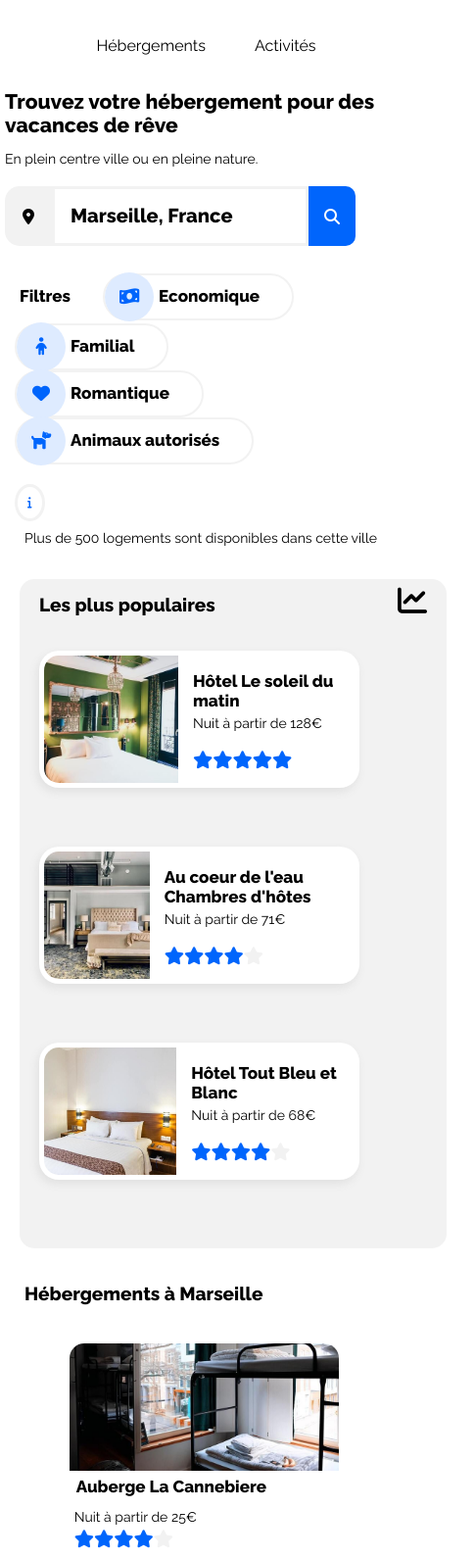
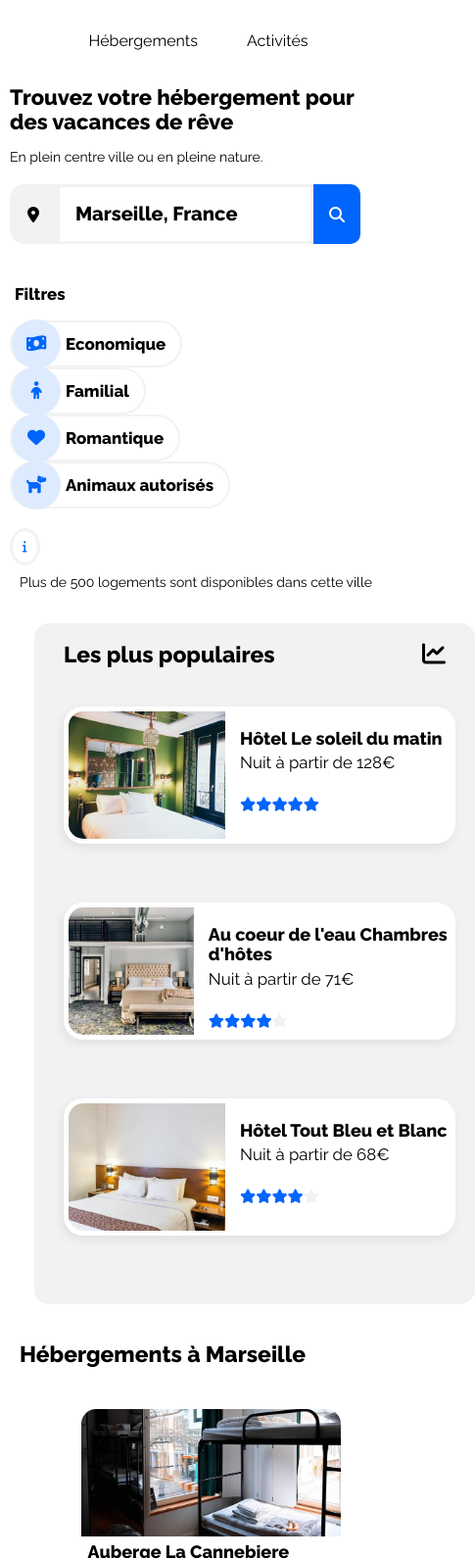
Before and after one commit to MLa2610GitHub/codeBooki20dec2021, a plain HTML site: page index.html in a window 390 px wide. Shown: the part 101-1691 px from the top of the page at 98% size, 485 px wide, since content can reach past the window. Drawn offline with Linux system fonts and the light colour scheme.

Commit message:
modification polices en em et media queries filtres de recherche pour i-phone

```diff
--- a/css/booki.css
+++ b/css/booki.css
@@ -13,23 +13,25 @@ font-family: Raleway, Arial, Helvetica, sans-serif;
 
 /*Définition des principaux styles utilisés avec la police Raleway*/
 
+/*Utilisation de l'unité relative em pour adapter la taille du texte à partir de la taille de référence de 16px utilisée par les navigateurs */
+
 h1{
-font-size: 22px;
+font-size: 1.375em;  /*22px / 16px */
 
 }
 
 h2{
-font-size: 20px;
+font-size: 1.1875em; /*19px / 16px */
 
 }
 
 h3{
-font-size: 18px;
+font-size: 0.9375em; /*15px / 16px */
 
 }
 
 p{
-font-size: 14px;
+font-size: 0.875em; /*14px / 16px */
 }
 
 /*Définition des couleurs de la charte*/
@@ -154,14 +156,14 @@ font-weight: bold;
 .form input[type=search]{
 padding: 16px;
 border: none;
-margin-top: 0px;
+margin-top: 0;
 font-size: 20px;
 border: solid #F2F2F2;
 }
 
 input::placeholder {
     color: black;
-   font-weight: 600;
+   font-weight: 550;
     }
 
 .bouton-rechercher{
@@ -204,6 +206,10 @@ font-weight: bolder;
 font-size: 18px;
 padding-left: 5px;
 text-align: center;
+}
+
+.items-filtre-hebergement{
+    display: flex;
 }
 
 .filtre-hebergement{
@@ -357,6 +363,7 @@ color:#F2F2F2;
 .afficher-plus p {
 
 padding: 20px;
+font-size: 0.9375em;
 font-weight: bold;
 }
 
@@ -367,8 +374,8 @@ font-weight: bold;
     flex: 1 1 auto;
     flex-direction: column;
     margin-right: 5px;
-    margin-left: 15px;
-    padding: 0 20px 20px 20px;
+    margin-left: 35px;
+    padding: 0 30px 20px 30px;
     background-color: #f2f2f2;
     border-radius: 15px;
 
@@ -487,9 +494,8 @@ color:#F2F2F2;
 .bloc-toutes-activites{
     display: flex;
     justify-content: space-between;
+    padding-bottom: 20px;
 
-    padding-bottom: 20px;
-    margin-bottom: 35px;
 }
 
 .colonne-grande-photo {
@@ -643,11 +649,7 @@ line-height: 2em;
           height: auto;
       }
 
-        #bloc-page {
-            width: 100%;
-            margin: 5px;
-            flex-wrap: wrap;
-        }
+
 
         .en-tete {
             padding: 35px 10px 10px 35px;
@@ -700,7 +702,7 @@ line-height: 2em;
             display: flex;
             flex-direction: column;
             width: 100%;
-            font-size: 1.5em;
+            font-size: 1.2em;
             margin-bottom: 20px;
         }
 
@@ -710,21 +712,20 @@ line-height: 2em;
             flex-direction: column;
             align-items: flex-start;
             width: 100%;
-            font-size: 1.5em;
+            font-size: 1.2em;
         }
 
         .card-bloc-hebergements {
-            width: 100%;
+            flex: 2 0 100%;
         }
 
 
         #contenu-bloc-activites {
             display: flex;
+            flex-direction: column;
             justify-content: space-between;
-            font-size: 1.5em;
-            width: 100
-
-            %;
+            font-size: 1.2em;
+            width: 100%;
         }
 
 
@@ -744,36 +745,12 @@ line-height: 2em;
 
      @media (max-width: 575.98px){
 
-        h1{
-            font-size: 21px;
-
-            }
-
-            h2{
-            font-size: 19px;
-
-            }
-
-            h3{
-            font-size: 17px;
-
-            }
-
-            p{
-            font-size: 14px;
-            }
 
         #body{
             display: flex;
             flex-direction: column;
             flex-wrap: wrap;
 
-        }
-
-        #bloc-page{
-            display: flex;
-            flex-direction: column;
-            flex-wrap: wrap;
 
         }
 
@@ -783,7 +760,7 @@ line-height: 2em;
             flex-direction: column;
             justify-content: center;
             align-items: center;
-            width: 90%;
+           max-width: 100%;
         }
 
         .logo-booki{
@@ -793,17 +770,12 @@ line-height: 2em;
 
         .navbar {
             display: flex;
-            justify-content: space-around;
             order: -1;
         }
 
         .navbar a:hover{
         border-top-color: transparent;
         border-bottom: 3px solid #0065FC;
-        }
-
-       li a:hover {
-        width: 300px;
         }
 
 
@@ -818,51 +790,61 @@ line-height: 2em;
         color: white;
         }
 
-      .titre-filtres-recherche-hebergement {
-          margin-right: 33px;
+        .titre-formulaire, .form {
+            margin-left: 10px;
         }
 
-     .liste-filtres-recherche-hebergement{
+       .liste-filtres-recherche-hebergement {
            width: 80%;
        }
+
+        .items-filtre-hebergement {
+            display: flex;
+            flex-wrap: wrap;
+
+        }
+
 
      .contenu-bloc-populaires {
         order: 1;
         }
 
-        .liste-hebergements {
-            max-width: 100%;
-        }
 
         .contenu-bloc-hebergements {
         order: 2;
         background-color: white;
-        margin: 0;
-        width: 90%;
+        width: 100%;
 
         }
+
+
 
         .card-bloc-hebergements img {
             max-width: 100%;
         }
 
         .card-bloc-populaires {
-            width: 80%;
+            width: 100%;
         }
+
+
 
         .bloc-toutes-activites {
             display: flex;
             flex-direction: column;
             justify-content: space-between;
-            font-size: 1.5em;
+            font-size: 1.2em;
+            width: 100%;
+            margin: 0;
+         }
+
+        .bloc-toutes-activites figure{
+            margin-bottom: 20px;
             width: 100%;
 
          }
 
-            .bloc-toutes-activites figure{
-                margin-bottom: 20px;
 
-                }
 
          .bloc-toutes-activites img {
             display: flex;
--- a/index.html
+++ b/index.html
@@ -93,6 +93,8 @@
                             <h3 >Filtres</h3>
                         </div>
 
+                        <div class="items-filtre-hebergement">
+
 
                             <div class="filtre-hebergement">
                                 <i class="fas fa-money-bill-wave filtre-icone"></i>
@@ -125,6 +127,7 @@
 
                                 <div class="titre-filtres-recherche-hebergement">
                                     <h3>Animaux autorisés</h3>
+                                </div>
                             </div>
                         </div>
 
@@ -491,7 +494,7 @@
 
                     <div class="bloc-toutes-activites">
 
-                        <div class="colonne-grande-photo">
+                        <div class="c">
 
 
                             <a href="#">
```
Lines whose indentation alone changed are shown as unchanged.
